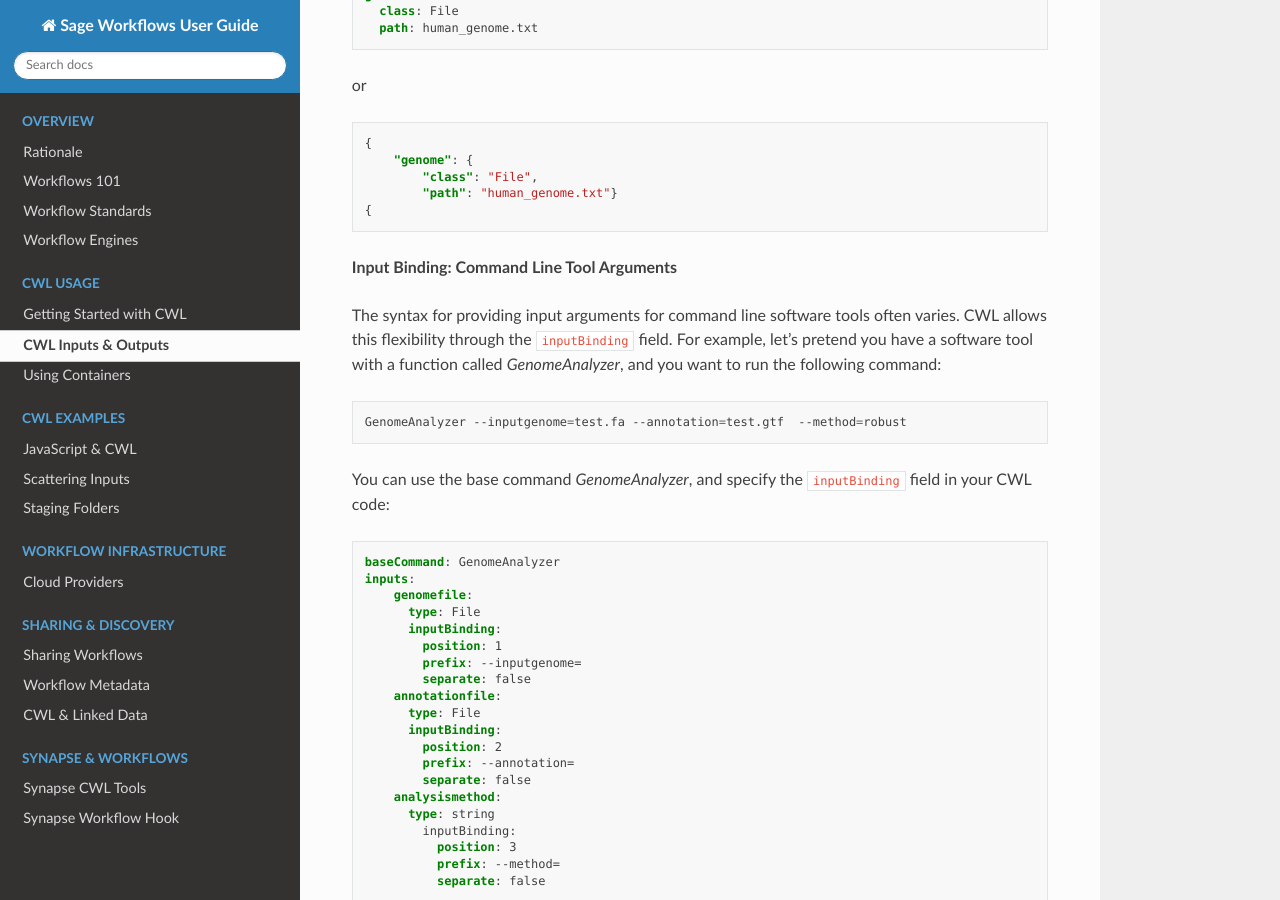
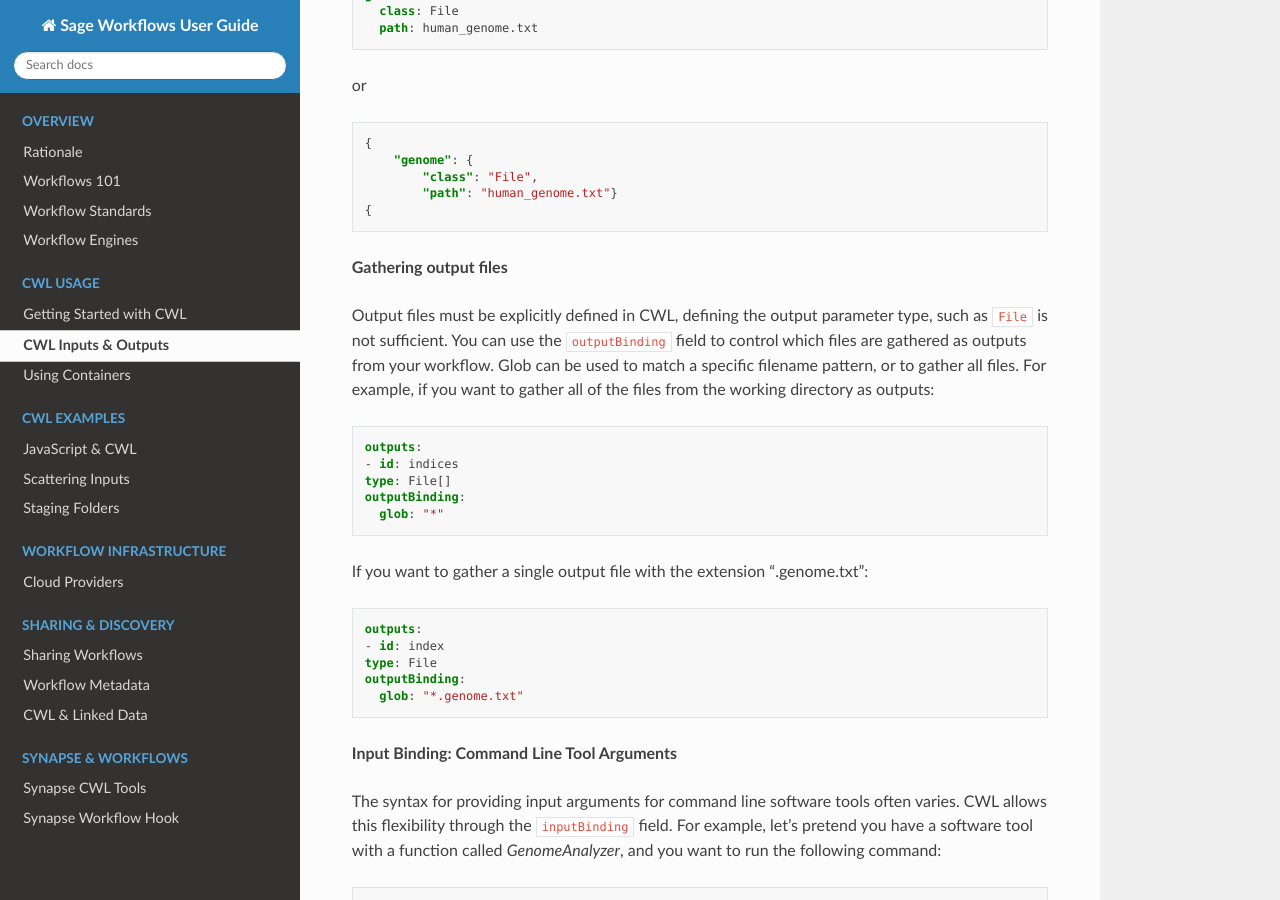
Before and after one commit to Sage-Bionetworks/sage-workflows-sandbox, a Sphinx documentation site: the page built from docs/cwl_usage/cwl_input-output.rst, in a window 1280 px wide and 900 px high, scrolled down 677 px. Built offline with Sphinx 7.4.7 and the Read the Docs theme 2.0.0, drawn with Linux system fonts in a browser that asks for light colours.

Commit message:
Update cwl_input-output.rst
Added output gathering basics

```diff
--- a/docs/cwl_usage/cwl_input-output.rst
+++ b/docs/cwl_usage/cwl_input-output.rst
@@ -1,12 +1,12 @@
 CWL Inputs & Outputs
 ====================
-Input and output parameters control how data and software arguments are passed through tools in a workflow.  As described in the `CWL User Guide <https://www.commonwl.org/user_guide/03-input/index.html>`_ , each input and output parameter requires an id and a type.  These types include ``File``, ``string``, and ``int``.  If multiple inputs are required for a given id, arrays such as ``File[]``, ``string[]``, or ``int[]`` can be used.  These same types can be used for output parameters.  For example, a single input file with the id *genome* can be required as an input parameter as follows:
+Input and output parameters control how data and software arguments are passed through tools in a workflow. As described in the `CWL User Guide <https://www.commonwl.org/user_guide/03-input/index.html>`_ , each input and output parameter requires an id and a type.  These types include ``File``, ``string``, and ``int``. If multiple inputs are required for a given id, arrays such as ``File[]``, ``string[]``, or ``int[]`` can be used.  These same types can be used for output parameters. For example, a single input file with the id *genome* can be required as an input parameter as follows:
 
 .. code-block:: YAML
 
         inputs:
-            - id: genome
-              type: File
+        - id: genome
+          type: File
 
 and an array of output files with the id *indices* can be produced:
 
@@ -34,10 +34,32 @@ or
              "path": "human_genome.txt"}
      {
 
+**Gathering output files**
+
+Output files must be explicitly defined in CWL, defining the output parameter type, such as ``File`` is not sufficient. You can use the ``outputBinding`` field to control which files are gathered as outputs from your workflow. Glob can be used to match a specific filename pattern, or to gather all files. For example, if you want to gather all of the files from the working directory as outputs:
+
+.. code-block:: YAML
+
+        outputs:
+        - id: indices
+        type: File[]
+        outputBinding:
+          glob: "*"
+
+If you want to gather a single output file with the extension ".genome.txt":
+
+.. code-block:: YAML
+
+        outputs:
+        - id: index
+        type: File
+        outputBinding:
+          glob: "*.genome.txt"
+
 
 **Input Binding: Command Line Tool Arguments**
 
-The syntax for providing input arguments for command line software tools often varies.  CWL allows this flexibility through the ``inputBinding`` field.  For example, let's pretend you have a software tool with a function called *GenomeAnalyzer*, and you want to run the following command:
+The syntax for providing input arguments for command line software tools often varies. CWL allows this flexibility through the ``inputBinding`` field.  For example, let's pretend you have a software tool with a function called *GenomeAnalyzer*, and you want to run the following command:
 
 .. code-block:: bash
 
@@ -69,7 +91,7 @@ You can use the base command *GenomeAnalyzer*, and specify the ``inputBinding``
                   separate: false
 
 
-In the above example, position numbers are provided to specify the order of the arguments provided to the software tool.  If the order does not matter, you can remove the position field.
+In the above example, position numbers are provided to specify the order of the arguments provided to the software tool. If the order does not matter, you can remove the position field.
 
 
 
```
